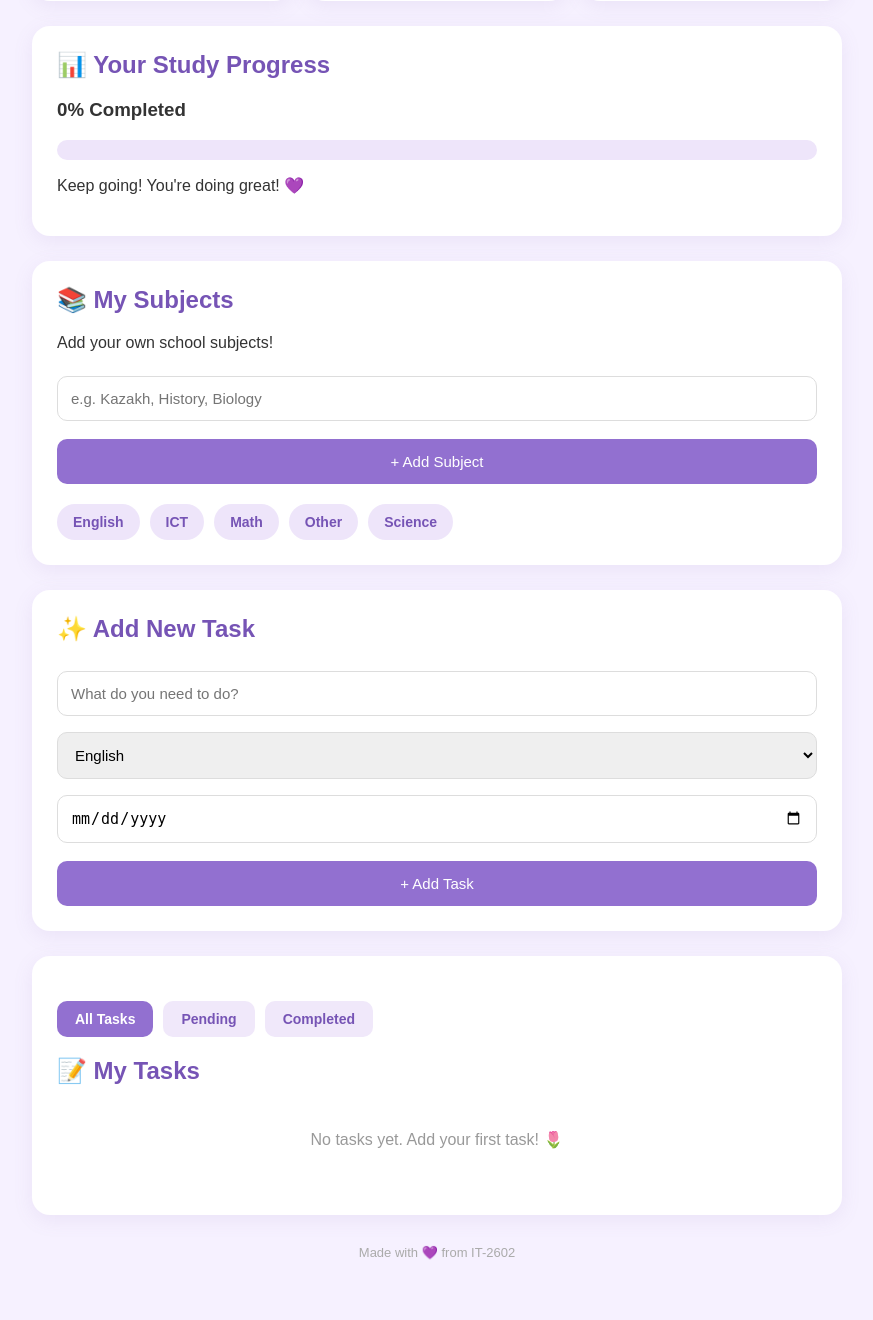
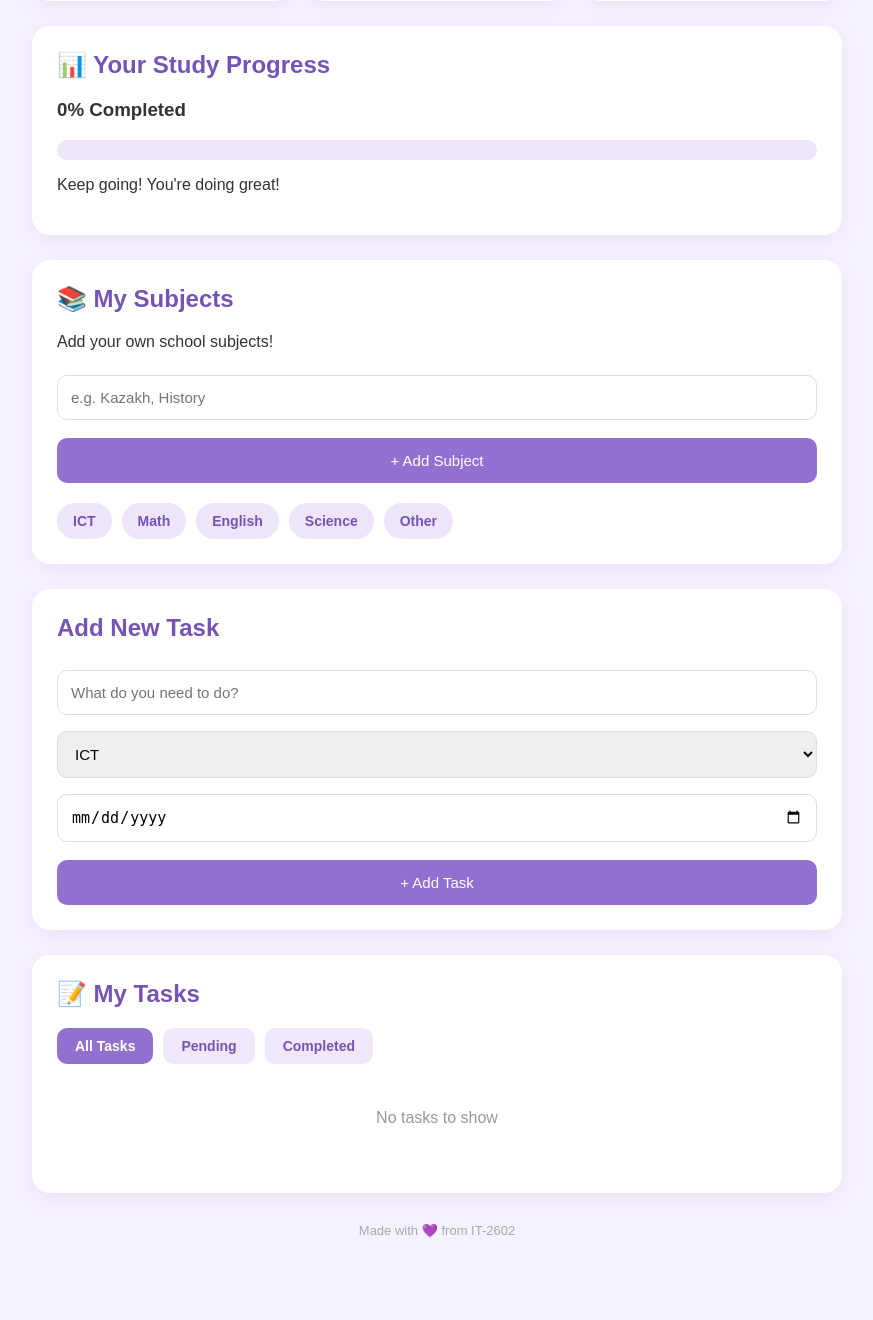
Before and after one commit to Sh1ny-y/study-planner, a Flask app: page / in a window 1280 px wide. Shown: the part 328-1648 px from the top of the page, without its empty margins (203-1076 px from the left). After the commit the page ends 1566 px from the top, so only its background shows below. Run offline with Flask 3, Linux system fonts and the light colour scheme; data comes from the database, SQL or seed files in the repository; data that the repository does not hold is empty.

Commit message:
Add personal tasks with localStorage

```diff
--- a/app.py
+++ b/app.py
@@ -1,126 +1,11 @@
 
-from flask import Flask, render_template, request, redirect, url_for
-import sqlite3
-from datetime import date
+from flask import Flask, render_template
+
 app = Flask(__name__)
-
-
-def init_db():
-    with sqlite3.connect("tasks.db") as conn:
-        conn.execute("""
-            CREATE TABLE IF NOT EXISTS tasks (
-                id INTEGER PRIMARY KEY AUTOINCREMENT,
-                title TEXT NOT NULL,
-                subject TEXT NOT NULL,
-                deadline TEXT,
-                completed INTEGER DEFAULT 0
-            )
-        """)
-
-        conn.execute("""
-            CREATE TABLE IF NOT EXISTS subjects (
-                id INTEGER PRIMARY KEY AUTOINCREMENT,
-                name TEXT NOT NULL UNIQUE
-            )
-        """)
-
-        default_subjects = [
-            "ICT", "Math", "English",
-            "Science", "Other"
-        ]
-
-        for subject in default_subjects:
-            conn.execute(
-                "INSERT OR IGNORE INTO subjects (name) VALUES (?)",
-                (subject,)
-            )
-
-
-@app.route("/")
 
 @app.route("/")
 def home():
-    task_filter = request.args.get("filter", "all")
-
-    if task_filter not in ["all", "pending", "completed"]:
-        task_filter = "all"
-
-    with sqlite3.connect("tasks.db") as conn:
-        conn.row_factory = sqlite3.Row
-
-        all_tasks = conn.execute(
-            "SELECT * FROM tasks ORDER BY completed, deadline"
-        ).fetchall()
-        subjects = conn.execute(
-            "SELECT name FROM subjects ORDER BY name"
-        ).fetchall()
-
-    if task_filter == "completed":
-        filtered_tasks = [
-            task for task in all_tasks if task["completed"]
-        ]
-    elif task_filter == "pending":
-        filtered_tasks = [
-            task for task in all_tasks if not task["completed"]
-        ]
-    else:
-        filtered_tasks = all_tasks
-
-    return render_template(
-    "index.html",
-    tasks=all_tasks,
-    filtered_tasks=filtered_tasks,
-    subjects=subjects,
-    current_filter=task_filter,
-    today=date.today().isoformat()
-)
-
-
-@app.route("/add", methods=["POST"])
-def add_task():
-    title = request.form.get("title", "").strip()
-    subject = request.form.get("subject", "Other")
-    deadline = request.form.get("deadline", "")
-
-    if title:
-        with sqlite3.connect("tasks.db") as conn:
-            conn.execute(
-                "INSERT INTO tasks (title, subject, deadline) VALUES (?, ?, ?)",
-                (title, subject, deadline)
-            )
-
-    return redirect(url_for("home"))
-
-@app.route("/complete/<int:task_id>", methods=["POST"])
-def complete(task_id):
-    with sqlite3.connect("tasks.db") as conn:
-        conn.execute(
-            "UPDATE tasks SET completed = 1 - completed WHERE id = ?",
-            (task_id,)
-        )
-    return redirect(url_for("home"))
-
-@app.route("/delete/<int:task_id>", methods=["POST"])
-def delete(task_id):
-    with sqlite3.connect("tasks.db") as conn:
-        conn.execute("DELETE FROM tasks WHERE id = ?", (task_id,))
-    return redirect(url_for("home"))
-
-
-@app.route("/add_subject", methods=["POST"])
-def add_subject():
-    name = request.form.get("subject_name", "").strip()
-
-    if name and len(name) <= 50:
-        with sqlite3.connect("tasks.db") as conn:
-            conn.execute(
-                "INSERT OR IGNORE INTO subjects (name) VALUES (?)",
-                (name,)
-            )
-
-    return redirect(url_for("home"))
-
-init_db()
+    return render_template("index.html")
 
 if __name__ == "__main__":
     app.run(debug=False)
--- /dev/null
+++ b/static/script.js
@@ -0,0 +1,255 @@
+
+const defaultSubjects = [
+    "ICT", "Math", "English", "Science", "Other"
+];
+
+function loadData(key, fallback) {
+    try {
+        const saved = localStorage.getItem(key);
+        return saved ? JSON.parse(saved) : fallback;
+    } catch {
+        return fallback;
+    }
+}
+
+let tasks = loadData("studyPlannerTasks", []);
+let subjects = loadData(
+    "studyPlannerSubjects", defaultSubjects
+);
+let currentFilter = "all";
+
+if (!Array.isArray(tasks)) tasks = [];
+if (!Array.isArray(subjects)) {
+    subjects = [...defaultSubjects];
+}
+
+function saveData() {
+    try {
+        localStorage.setItem(
+            "studyPlannerTasks", JSON.stringify(tasks)
+        );
+        localStorage.setItem(
+            "studyPlannerSubjects", JSON.stringify(subjects)
+        );
+    } catch {
+        alert("Unable to save data in this browser.");
+    }
+}
+
+function makeElement(tag, className, text) {
+    const element = document.createElement(tag);
+    if (className) element.className = className;
+    if (text !== undefined) element.textContent = text;
+    return element;
+}
+
+function renderSubjects() {
+    const list = document.getElementById("subject-list");
+    const select = document.getElementById("task-subject");
+    const previous = select.value;
+
+    list.replaceChildren();
+    select.replaceChildren();
+
+    subjects.forEach(subject => {
+        list.appendChild(
+            makeElement("span", "subject-tag", subject)
+        );
+
+        const option = document.createElement("option");
+        option.value = subject;
+        option.textContent = subject;
+        select.appendChild(option);
+    });
+
+    if (subjects.includes(previous)) {
+        select.value = previous;
+    }
+}
+
+document.getElementById("subject-form")
+    .addEventListener("submit", function(event) {
+        event.preventDefault();
+
+        const input = document.getElementById("subject-name");
+        const name = input.value.trim();
+
+        if (!name || name.length > 50) return;
+
+        const exists = subjects.some(
+            s => s.toLowerCase() === name.toLowerCase()
+        );
+
+        if (exists) {
+            alert("This subject already exists!");
+            return;
+        }
+
+        subjects.push(name);
+        saveData();
+        renderSubjects();
+
+        document.getElementById("task-subject").value = name;
+        input.value = "";
+    });
+
+document.getElementById("task-form")
+    .addEventListener("submit", function(event) {
+        event.preventDefault();
+
+        const titleInput = document.getElementById("task-title");
+        const title = titleInput.value.trim();
+        const subject = document.getElementById("task-subject").value;
+        const deadline = document.getElementById("task-deadline").value;
+
+        if (!title || title.length > 150) return;
+
+        tasks.push({
+            id: crypto.randomUUID(),
+            title: title,
+            subject: subject,
+            deadline: deadline,
+            completed: false
+        });
+
+        saveData();
+        renderTasks();
+        titleInput.value = "";
+        document.getElementById("task-deadline").value = "";
+    });
+
+function getToday() {
+    const now = new Date();
+    const year = now.getFullYear();
+    const month = String(now.getMonth() + 1).padStart(2, "0");
+    const day = String(now.getDate()).padStart(2, "0");
+    return `${year}-${month}-${day}`;
+}
+
+function toggleTask(id) {
+    tasks = tasks.map(task =>
+        task.id === id
+            ? {...task, completed: !task.completed}
+            : task
+    );
+
+    saveData();
+    renderTasks();
+}
+
+function deleteTask(id) {
+    tasks = tasks.filter(task => task.id !== id);
+    saveData();
+    renderTasks();
+}
+
+function renderTasks() {
+    const list = document.getElementById("task-list");
+    list.replaceChildren();
+
+    const completed = tasks.filter(t => t.completed).length;
+    const remaining = tasks.length - completed;
+
+    document.getElementById("total").textContent = tasks.length;
+    document.getElementById("completed").textContent = completed;
+    document.getElementById("remaining").textContent = remaining;
+
+    const progress = tasks.length
+        ? Math.round(completed / tasks.length * 100)
+        : 0;
+
+    document.getElementById("progress-text").textContent =
+        progress + "% Completed";
+
+    document.getElementById("progress-fill").style.width =
+        progress + "%";
+
+    const filtered = tasks.filter(task => {
+        if (currentFilter === "completed") return task.completed;
+        if (currentFilter === "pending") return !task.completed;
+        return true;
+    });
+
+    if (filtered.length === 0) {
+        list.appendChild(
+            makeElement("p", "empty", "No tasks to show")
+        );
+        return;
+    }
+
+    filtered.forEach(task => {
+        const card = makeElement(
+            "div", task.completed ? "task done" : "task"
+        );
+        const info = makeElement("div", "task-info");
+
+        info.appendChild(makeElement("h3", "", task.title));
+        info.appendChild(
+            makeElement("p", "", "📖 " + task.subject)
+        );
+
+        if (task.deadline) {
+            info.appendChild(
+                makeElement("p", "", "📅 " + task.deadline)
+            );
+
+            if (!task.completed) {
+                const today = getToday();
+                let label, status;
+
+                if (task.deadline < today) {
+                    label = "⚠️ Overdue!";
+                    status = "overdue";
+                } else if (task.deadline === today) {
+                    label = "⏰ Due Today!";
+                    status = "today";
+                } else {
+                    label = "📅 Upcoming";
+                    status = "upcoming";
+                }
+
+                info.appendChild(
+                    makeElement("span", "deadline " + status, label)
+                );
+            }
+        }
+
+        const actions = makeElement("div", "actions");
+
+        const completeButton = makeElement(
+            "button", "complete-btn",
+            task.completed ? "↩" : "✓"
+        );
+        completeButton.type = "button";
+        completeButton.addEventListener(
+            "click", () => toggleTask(task.id)
+        );
+
+        const deleteButton = makeElement(
+            "button", "delete-btn", "✕"
+        );
+        deleteButton.type = "button";
+        deleteButton.addEventListener(
+            "click", () => deleteTask(task.id)
+        );
+
+        actions.append(completeButton, deleteButton);
+        card.append(info, actions);
+        list.appendChild(card);
+    });
+}
+
+document.querySelectorAll(".filter-btn").forEach(button => {
+    button.addEventListener("click", function() {
+        currentFilter = this.dataset.filter;
+
+        document.querySelectorAll(".filter-btn")
+            .forEach(btn => btn.classList.remove("active"));
+
+        this.classList.add("active");
+        renderTasks();
+    });
+});
+
+renderSubjects();
+renderTasks();
--- a/static/style.css
+++ b/static/style.css
@@ -267,3 +267,21 @@ footer {
     font-size: 14px;
     font-weight: bold;
 }
+
+.filter-btn {
+    border: none;
+    cursor: pointer;
+}
+
+.subject-tag {
+    overflow-wrap: anywhere;
+}
+
+.task-info {
+    min-width: 0;
+    flex: 1;
+}
+
+.task-info h3 {
+    overflow-wrap: anywhere;
+}
--- a/templates/index.html
+++ b/templates/index.html
@@ -3,12 +3,15 @@
 <html lang="en">
 <head>
     <meta charset="UTF-8">
-    <meta name="viewport" content="width=device-width, initial-scale=1">
+    <meta name="viewport"
+          content="width=device-width, initial-scale=1">
     <title>My Study Planner</title>
-    <link rel="stylesheet" href="{{ url_for('static', filename='style.css') }}">
+    <link rel="stylesheet"
+          href="{{ url_for('static', filename='style.css') }}">
 </head>
 <body>
 <div class="container">
+
     <header>
         <h1>📚 My Study Planner</h1>
         <p>Stay organized, stay motivated!</p>
@@ -16,159 +19,83 @@
 
     <div class="stats">
         <div class="stat">
-                <h2>{{ tasks|length }}</h2>
+            <h2 id="total">0</h2>
             <p>Total Tasks</p>
         </div>
         <div class="stat">
-                <h2>{{ tasks|selectattr('completed')|list|length }}</h2>
+            <h2 id="completed">0</h2>
             <p>Completed</p>
         </div>
         <div class="stat">
-                <h2>{{ tasks|rejectattr('completed')|list|length }}</h2>
+            <h2 id="remaining">0</h2>
             <p>Remaining</p>
         </div>
     </div>
 
     <section class="card">
         <h2>📊 Your Study Progress</h2>
-
-    {% set total = tasks|length %}
-    {% set completed = tasks|selectattr('completed')|list|length %}
-
-    {% if total > 0 %}
-        {% set progress = (completed / total * 100)|round|int %}
-    {% else %}
-        {% set progress = 0 %}
-    {% endif %}
-
-    <h3>{{ progress }}% Completed</h3>
-
+        <h3 id="progress-text">0% Completed</h3>
         <div class="progress-bar">
-        <div class="progress-fill"
-            style="width: {{ progress }}%;">
+            <div class="progress-fill" id="progress-fill"></div>
         </div>
-
-    </div>
-
-    <p>Keep going! You're doing great! 💜</p>
+        <p>Keep going! You're doing great!</p>
     </section>
 
     <section class="card">
         <h2>📚 My Subjects</h2>
         <p>Add your own school subjects!</p>
 
-    <form action="{{ url_for('add_subject') }}" method="POST"
-          class="subject-form">
-
-        <input type="text"
-               name="subject_name"
-               placeholder="e.g. Kazakh, History, Biology"
-               maxlength="50"
-               required>
-
-        <button type="submit" class="add-btn">
+        <form id="subject-form">
+            <input type="text" id="subject-name"
+                   placeholder="e.g. Kazakh, History"
+                   maxlength="50" required>
+            <button class="add-btn" type="submit">
                 + Add Subject
             </button>
         </form>
 
-    <div class="subject-list">
-        {% for subject in subjects %}
-            <span class="subject-tag">
-                {{ subject.name }}
-            </span>
-        {% endfor %}
-    </div>
+        <div class="subject-list" id="subject-list"></div>
     </section>
 
     <section class="card">
-            <h2>✨ Add New Task</h2>
-            <form action="{{ url_for('add_task') }}" method="POST">
-                <input type="text" name="title"
+        <h2>Add New Task</h2>
+
+        <form id="task-form">
+            <input type="text" id="task-title"
                    placeholder="What do you need to do?"
                    maxlength="150" required>
 
+            <select id="task-subject" required></select>
 
-<select name="subject" required>
-    {% for subject in subjects %}
-        <option value="{{ subject.name }}">
-            {{ subject.name }}
-        </option>
-    {% endfor %}
-</select>
+            <input type="date" id="task-deadline">
 
-
-                <input type="date" name="deadline">
-                <button type="submit" class="add-btn">+ Add Task</button>
+            <button class="add-btn" type="submit">
+                + Add Task
+            </button>
         </form>
     </section>
 
     <section class="card">
+        <h2>📝 My Tasks</h2>
 
         <div class="filters">
-    <a href="{{ url_for('home', filter='all') }}"
-       class="filter-btn {% if current_filter == 'all' %}active{% endif %}">
-        All Tasks
-    </a>
-
-    <a href="{{ url_for('home', filter='pending') }}"
-       class="filter-btn {% if current_filter == 'pending' %}active{% endif %}">
-        Pending
-    </a>
-
-    <a href="{{ url_for('home', filter='completed') }}"
-       class="filter-btn {% if current_filter == 'completed' %}active{% endif %}">
-        Completed
-    </a>
+            <button class="filter-btn active"
+                    data-filter="all">All Tasks</button>
+            <button class="filter-btn"
+                    data-filter="pending">Pending</button>
+            <button class="filter-btn"
+                    data-filter="completed">Completed</button>
         </div>
 
-            <h2>📝 My Tasks</h2>
+        <div id="task-list"></div>
+    </section>
 
-            {% for task in filtered_tasks %}
-            <div class="task {% if task.completed %}done{% endif %}">
-                <div class="task-info">
-                    <h3>{{ task.title }}</h3>
-                    <p>📖 {{ task.subject }}</p>
-
-{% if task.deadline %}
-    <p>📅 Deadline: {{ task.deadline }}</p>
-
-    {% if not task.completed %}
-        {% if task.deadline < today %}
-            <span class="deadline overdue">
-                ⚠️ Overdue!
-            </span>
-        {% elif task.deadline == today %}
-            <span class="deadline today">
-                ⏰ Due Today!
-            </span>
-        {% else %}
-            <span class="deadline upcoming">
-                📅 Upcoming
-            </span>
-        {% endif %}
-    {% endif %}
-{% endif %}
+    <footer>
+        Made with 💜 from IT-2602
+    </footer>
 
 </div>
 
-                <div class="actions">
-                    <form action="{{ url_for('complete', task_id=task.id) }}" method="POST">
-                        <button class="complete-btn" type="submit">
-                            {% if task.completed %}↩{% else %}✓{% endif %}
-                        </button>
-                    </form>
-
-                    <form action="{{ url_for('delete', task_id=task.id) }}" method="POST">
-                        <button class="delete-btn" type="submit">✕</button>
-                    </form>
-                </div>
-            </div>
-            {% else %}
-            <p class="empty">No tasks yet. Add your first task! 🌷</p>
-            {% endfor %}
-        </section>
-
-        <footer>Made with 💜 from IT-2602</footer>
-    </div>
+<script src="{{ url_for('static', filename='script.js') }}"></script>
 </body>
 </html>
```
Lines whose indentation alone changed are shown as unchanged.
